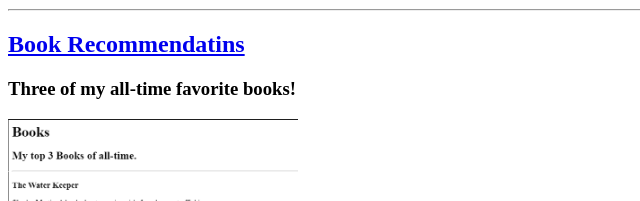
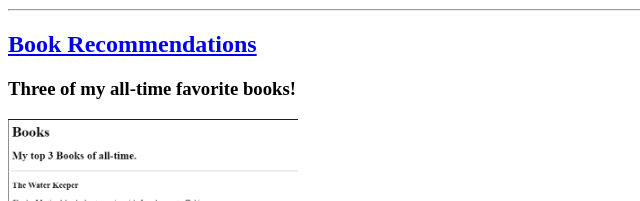
Before and after one commit to hhllkk11/html.portfolio, a plain HTML site: page index.html in a window 1280 px wide. Shown: the part 568-769 px from the top of the page, 0-640 px from the left. Drawn offline with Linux system fonts and the light colour scheme.

Commit message:
Update index.html

```diff
--- a/index.html
+++ b/index.html
@@ -13,7 +13,7 @@
           <h3>Anyone is welcome not to come!</h3>
               <img src="./assets/images/ScreenshotBirthdayInvite.html.png" height="200" alt="birthday invite webpage screenshot">
 <hr>
-          <h2><a href="./public/book.html">Book Recommendatins</h2></a>
+          <h2><a href="./public/book.html">Book Recommendations</h2></a>
           <h3>Three of my all-time favorite books!</h3>
             <img src="./assets/images/ScreenshotBookRankinghtml.png" height="200" alt="screenshot of book raniking webpage">
 <hr>
```
